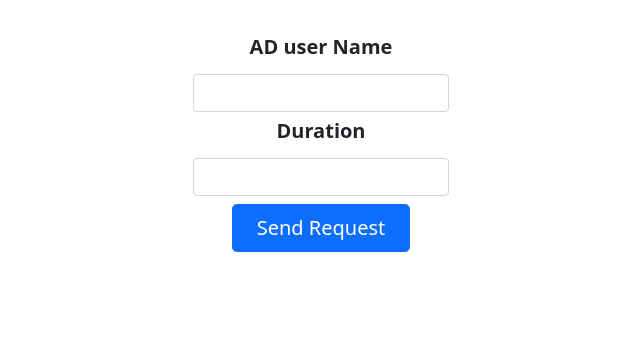
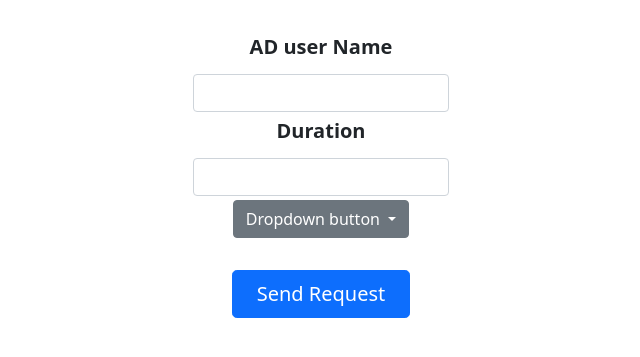
Before and after one commit to georges-hayek/UsersPortal, a Flask app: page / in a window 1280 px wide. Shown: the part 232-589 px from the top of the page, without its empty margins (319-959 px from the left). Run offline with Flask 2, Linux system fonts and the light colour scheme; some libraries are stand-ins or nearby versions.

Commit message:
test dropdown

```diff
--- a/templates/index.html
+++ b/templates/index.html
@@ -25,6 +25,18 @@
                 <div class="d-grid gap-2 d-sm-flex justify-content-sm-center align-items-center my-1">
                     <input type="text" class="form-control" id="time" name="time" style="max-width: 256px;">
                 </div>
+                <div class="dropdown">
+                  <button class="btn btn-secondary dropdown-toggle" type="button" id="dropdownMenuButton" data-toggle="dropdown" aria-haspopup="true" aria-expanded="false">
+                    Dropdown button
+                  </button>
+                  <div class="dropdown-menu" aria-labelledby="dropdownMenuButton">
+                    <a class="dropdown-item" href="#">Action</a>
+                    <a class="dropdown-item" href="#">Another action</a>
+                    <a class="dropdown-item" href="#">Something else here</a>
+                  </div>
+                </div>
+
+                <br>
                 <div class="d-grid gap-2 d-sm-flex justify-content-sm-center my-2">
                   <button type="submit" class="btn btn-primary btn-lg px-4 gap-3">Send Request</button>
                 </div>
```
